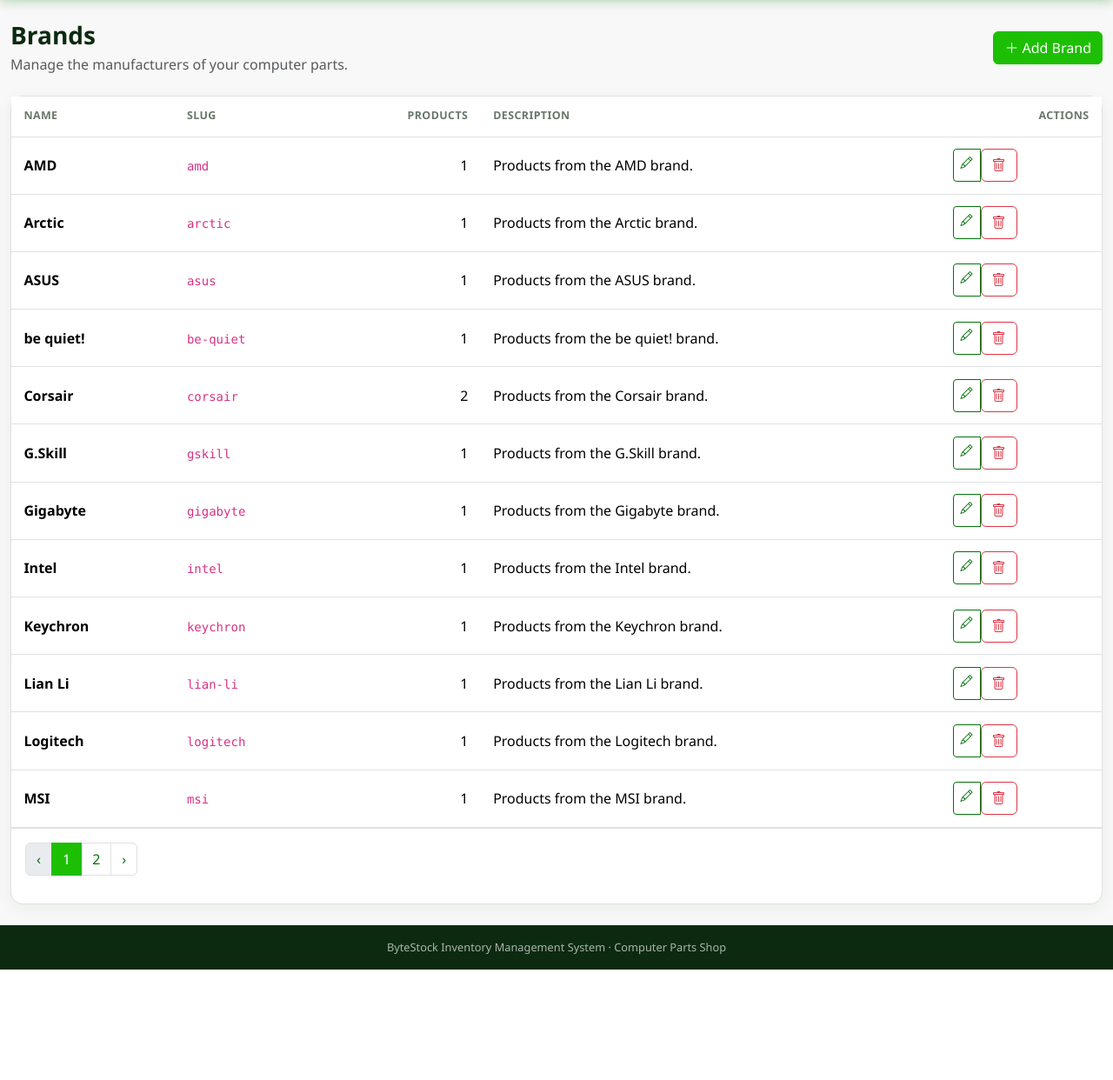
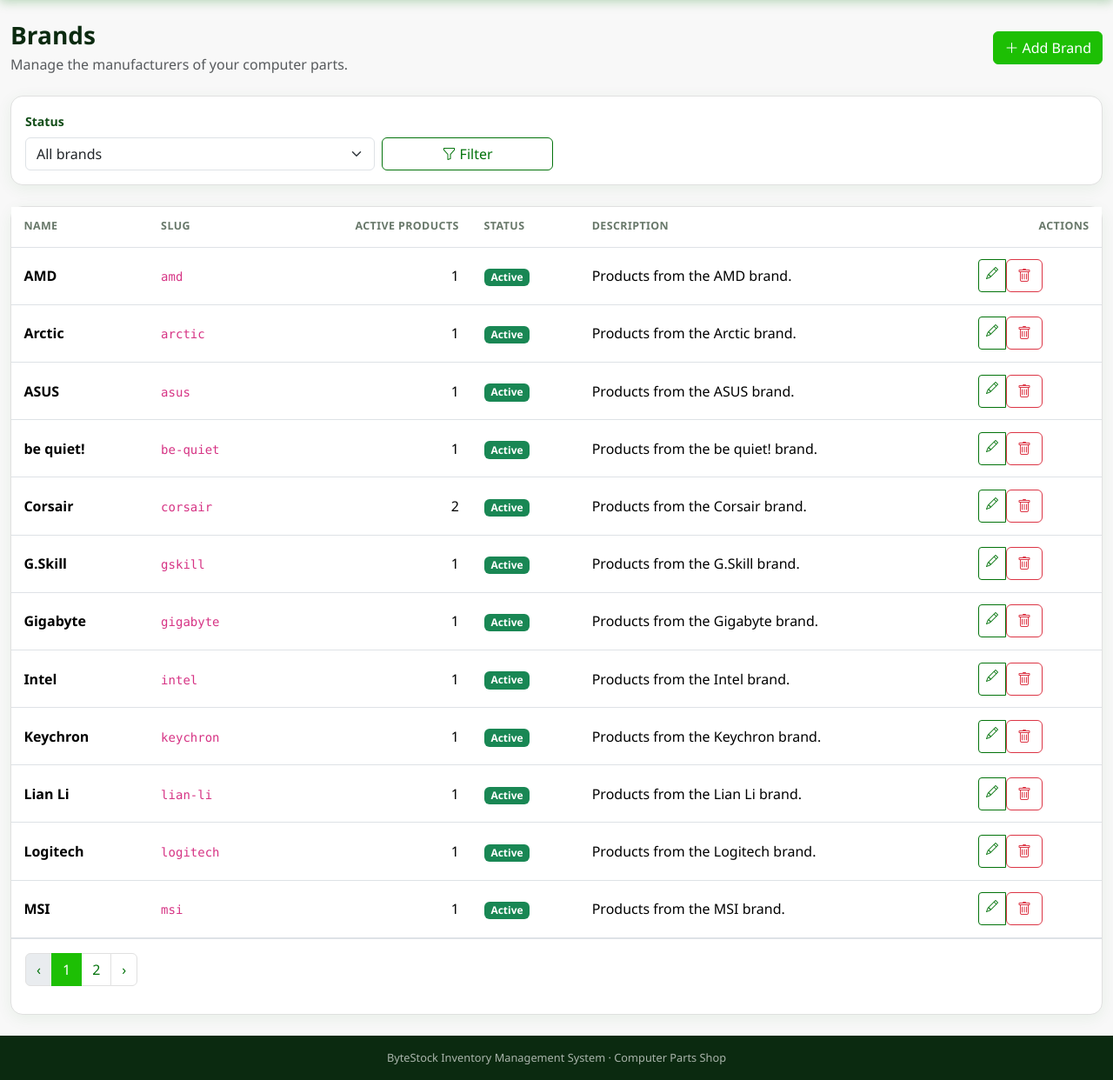
Before and after one commit to winbert-code/lab5_2411600248_timon, a Laravel app: page /brands in a window 1280 px wide. Shown: the part 56-1298 px from the top of the page at 87% size. Before the commit the page ends 1171 px from the top, so only its background shows below. Run offline with Laravel 12, Linux system fonts and the light colour scheme; a user stored in the database is signed in; data comes from the database, SQL or seed files in the repository.

Commit message:
Add deactivate and restore for categories and brands

```diff
--- a/app/Http/Controllers/BrandController.php
+++ b/app/Http/Controllers/BrandController.php
@@ -3,6 +3,7 @@
 namespace App\Http\Controllers;
 
 use App\Models\Brand;
+use App\Models\Product;
 use Illuminate\Contracts\View\View;
 use Illuminate\Http\RedirectResponse;
 use Illuminate\Http\Request;
@@ -10,11 +11,25 @@ use Illuminate\Support\Str;
 
 class BrandController extends Controller
 {
-    public function index(): View
+    public function index(Request $request): View
     {
-        $brands = Brand::withCount('products')->orderBy('name')->paginate(12);
+        $status = $request->string('status')->toString();
 
-        return view('brands.index', ['brands' => $brands]);
+        if (! in_array($status, [Brand::STATUS_ACTIVE, Brand::STATUS_INACTIVE], true)) {
+            $status = '';
+        }
+
+        $brands = Brand::query()
+            ->withCount(['products as active_products_count' => fn ($query) => $query->where('status', Product::STATUS_ACTIVE)])
+            ->when($status !== '', fn ($query) => $query->where('status', $status))
+            ->orderBy('name')
+            ->paginate(12)
+            ->withQueryString();
+
+        return view('brands.index', [
+            'brands' => $brands,
+            'status' => $status,
+        ]);
     }
 
     public function create(): View
@@ -34,6 +49,7 @@ class BrandController extends Controller
             'name' => $data['name'],
             'slug' => $this->uniqueSlug($data['name'], $data['slug'] ?? null),
             'description' => $data['description'] ?? null,
+            'status' => Brand::STATUS_ACTIVE,
         ]);
 
         return redirect()->route('brands.index')
@@ -65,15 +81,19 @@ class BrandController extends Controller
 
     public function destroy(Brand $brand): RedirectResponse
     {
-        if ($brand->products()->exists()) {
-            return redirect()->route('brands.index')
-                ->with('error', "{$brand->name} cannot be removed because products still use it.");
-        }
-
-        $brand->delete();
+        $name = $brand->name;
+        $brand->deactivate();
 
         return redirect()->route('brands.index')
-            ->with('success', "{$brand->name} was removed.");
+            ->with('success', "{$name} was deactivated. Its products were kept and you can restore it anytime.");
+    }
+
+    public function restore(Brand $brand): RedirectResponse
+    {
+        $brand->activate();
+
+        return redirect()->route('brands.index')
+            ->with('success', "{$brand->name} was restored and is available for stock again.");
     }
 
     private function uniqueSlug(string $name, ?string $slug, ?int $ignoreId = null): string
--- a/app/Models/Brand.php
+++ b/app/Models/Brand.php
@@ -2,6 +2,7 @@
 
 namespace App\Models;
 
+use Illuminate\Database\Eloquent\Builder;
 use Illuminate\Database\Eloquent\Factories\HasFactory;
 use Illuminate\Database\Eloquent\Model;
 use Illuminate\Database\Eloquent\Relations\HasMany;
@@ -10,10 +11,45 @@ class Brand extends Model
 {
     use HasFactory;
 
-    protected $fillable = ['name', 'slug', 'description'];
+    public const STATUS_ACTIVE = 'active';
+
+    public const STATUS_INACTIVE = 'inactive';
+
+    protected $fillable = ['name', 'slug', 'description', 'status'];
 
     public function products(): HasMany
     {
         return $this->hasMany(Product::class);
     }
+
+    /**
+     * @param  Builder<Brand>  $query
+     */
+    public function scopeActive(Builder $query): Builder
+    {
+        return $query->where('status', self::STATUS_ACTIVE);
+    }
+
+    /**
+     * @param  Builder<Brand>  $query
+     */
+    public function scopeInactive(Builder $query): Builder
+    {
+        return $query->where('status', self::STATUS_INACTIVE);
+    }
+
+    public function isActive(): bool
+    {
+        return $this->status === self::STATUS_ACTIVE;
+    }
+
+    public function deactivate(): bool
+    {
+        return $this->update(['status' => self::STATUS_INACTIVE]);
+    }
+
+    public function activate(): bool
+    {
+        return $this->update(['status' => self::STATUS_ACTIVE]);
+    }
 }
--- a/database/seeders/BrandSeeder.php
+++ b/database/seeders/BrandSeeder.php
@@ -16,6 +16,7 @@ class BrandSeeder extends Seeder
                 [
                     'slug' => Str::slug($name),
                     'description' => "Products from the {$name} brand.",
+                    'status' => Brand::STATUS_ACTIVE,
                 ],
             );
         }
--- a/database/seeders/CategorySeeder.php
+++ b/database/seeders/CategorySeeder.php
@@ -16,6 +16,7 @@ class CategorySeeder extends Seeder
                 [
                     'slug' => Str::slug($name),
                     'description' => "Computer parts in the {$name} category.",
+                    'status' => Category::STATUS_ACTIVE,
                 ],
             );
         }
--- a/resources/views/brands/index.blade.php
+++ b/resources/views/brands/index.blade.php
@@ -13,6 +13,26 @@
         </a>
     </div>
 
+    <div class="card app-card mb-4">
+        <div class="card-body">
+            <form method="GET" action="{{ route('brands.index') }}" class="row g-2 align-items-end">
+                <div class="col-md-4">
+                    <label for="status" class="form-label small">Status</label>
+                    <select id="status" name="status" class="form-select">
+                        <option value="">All brands</option>
+                        <option value="active" {{ $status === 'active' ? 'selected' : '' }}>Active</option>
+                        <option value="inactive" {{ $status === 'inactive' ? 'selected' : '' }}>Inactive</option>
+                    </select>
+                </div>
+                <div class="col-md-2">
+                    <button type="submit" class="btn btn-outline-primary w-100">
+                        <i class="bi bi-funnel"></i> Filter
+                    </button>
+                </div>
+            </form>
+        </div>
+    </div>
+
     <div class="card app-card">
         <div class="table-responsive">
             <table class="table table-hover align-middle mb-0">
@@ -20,7 +40,8 @@
                     <tr>
                         <th>Name</th>
                         <th>Slug</th>
-                        <th class="text-end">Products</th>
+                        <th class="text-end">Active products</th>
+                        <th>Status</th>
                         <th>Description</th>
                         <th class="text-end">Actions</th>
                     </tr>
@@ -30,25 +51,41 @@
                         <tr>
                             <td class="fw-semibold">{{ $brand->name }}</td>
                             <td><code>{{ $brand->slug }}</code></td>
-                            <td class="text-end">{{ $brand->products_count }}</td>
+                            <td class="text-end">{{ number_format($brand->active_products_count) }}</td>
+                            <td>
+                                <span class="badge {{ $brand->isActive() ? 'bg-success' : 'badge-inactive' }}">
+                                    {{ ucfirst($brand->status) }}
+                                </span>
+                            </td>
                             <td>{{ $brand->description ?? '—' }}</td>
                             <td>
                                 <div class="btn-group btn-group-sm" role="group">
                                     <a href="{{ route('brands.edit', $brand) }}" class="btn btn-outline-primary"
                                        title="Edit" aria-label="Edit brand"><i class="bi bi-pencil"></i></a>
+                                    @if ($brand->isActive())
                                         <form method="POST" action="{{ route('brands.destroy', $brand) }}"
-                                          onsubmit="return confirm('Remove {{ addslashes($brand->name) }}?');">
+                                              onsubmit="return confirm('Remove {{ addslashes($brand->name) }}? It will be marked inactive and can be restored anytime.');">
                                             @csrf
                                             @method('DELETE')
                                             <button type="submit" class="btn btn-outline-danger"
                                                     title="Remove" aria-label="Remove brand"><i class="bi bi-trash"></i></button>
                                         </form>
+                                    @else
+                                        <form method="POST" action="{{ route('brands.restore', $brand) }}">
+                                            @csrf
+                                            @method('PATCH')
+                                            <button type="submit" class="btn btn-outline-success"
+                                                    title="Restore" aria-label="Restore brand">
+                                                <i class="bi bi-arrow-counterclockwise"></i>
+                                            </button>
+                                        </form>
+                                    @endif
                                 </div>
                             </td>
                         </tr>
                     @empty
                         <tr>
-                            <td colspan="5" class="text-center text-muted py-4">
+                            <td colspan="6" class="text-center text-muted py-4">
                                 No brands found. <a href="{{ route('brands.create') }}">Add the first one</a>.
                             </td>
                         </tr>
--- a/routes/web.php
+++ b/routes/web.php
@@ -29,7 +29,9 @@ Route::middleware('auth')->group(function () {
     Route::get('/inventory', [InventoryController::class, 'index'])->name('inventory.index');
     Route::patch('products/{product}/restore', [ProductController::class, 'restore'])->name('products.restore');
     Route::resource('products', ProductController::class);
+    Route::patch('categories/{category}/restore', [CategoryController::class, 'restore'])->name('categories.restore');
     Route::resource('categories', CategoryController::class)->except(['show']);
+    Route::patch('brands/{brand}/restore', [BrandController::class, 'restore'])->name('brands.restore');
     Route::resource('brands', BrandController::class)->except(['show']);
     Route::patch('users/{user}/restore', [UserController::class, 'restore'])->name('users.restore');
     Route::resource('users', UserController::class)->except(['show']);
```
Also changed, not shown: app/Http/Controllers/CategoryController.php (+30 -10 lines), app/Http/Controllers/ProductController.php (+34 -4 lines), app/Http/Requests/StoreProductRequest.php (+6 -4 lines), app/Http/Requests/UpdateProductRequest.php (+24 -1 lines), app/Models/Category.php (+37 -1 lines), resources/views/categories/index.blade.php (+41 -4 lines), README.md, database/migrations/2026_11_18_120000_create_categories_table.php, database/migrations/2026_11_18_120001_create_brands_table.php, database/migrations/2026_11_19_000002_add_status_to_categories_and_brands_tables.php (added). Lines whose indentation alone changed are shown as unchanged.
